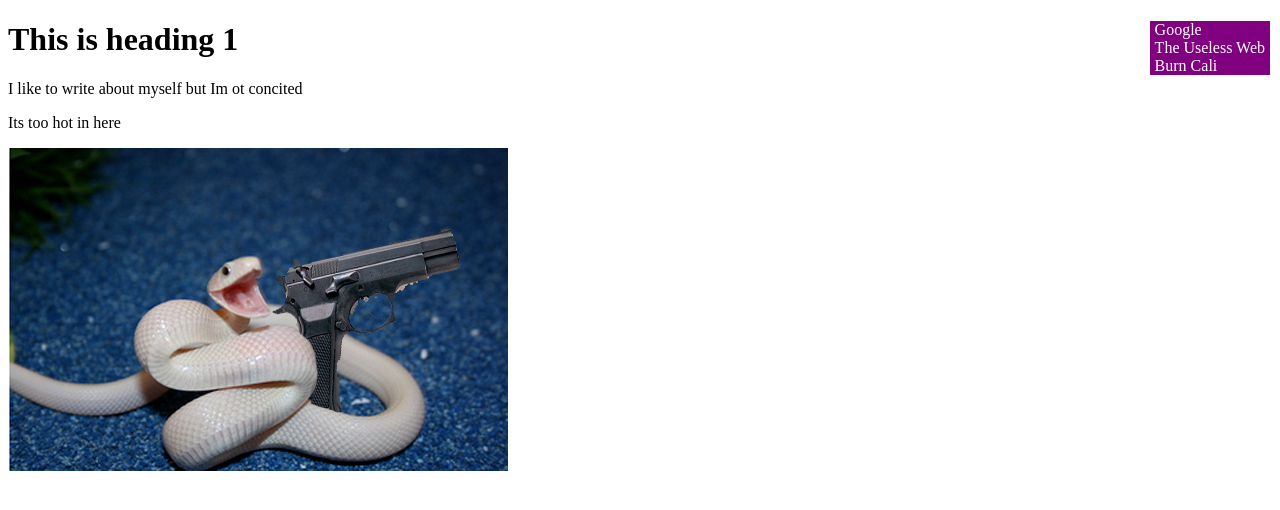
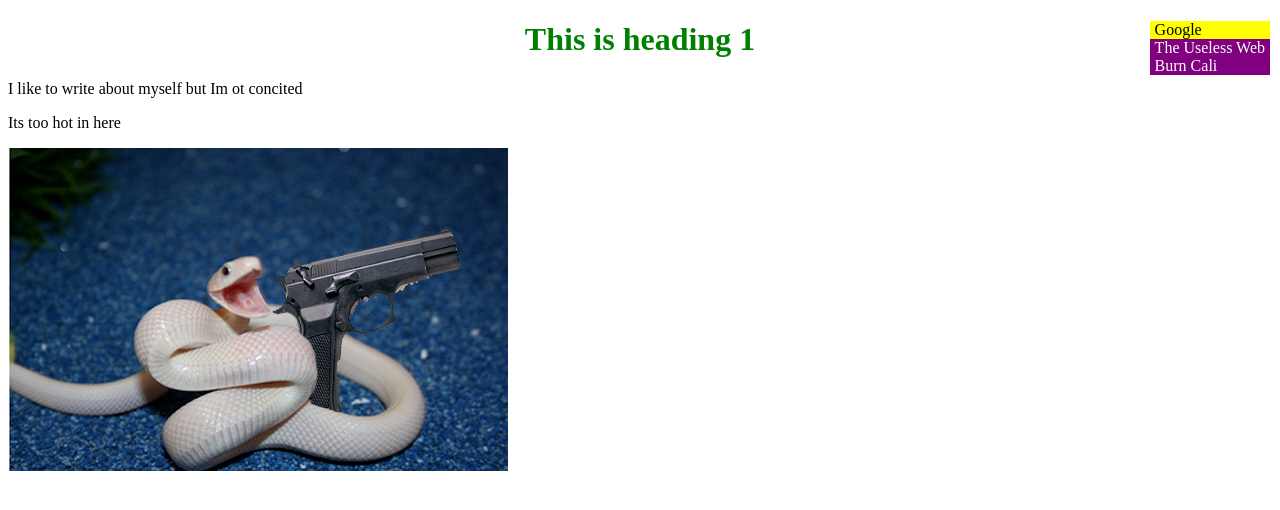
Before and after one commit to gskowonek/Wednesday-wrok, a plain HTML site: page Index.html in a window 1280 px wide. In both pictures the pointer is over the item "Google". Drawn offline with Linux system fonts and the light colour scheme.

Commit message:
Add files via upload
Stuff from wednsday and tuesday.

```diff
--- a/style.css
+++ b/style.css
@@ -25,12 +25,15 @@ nav li a{
 	padding: 0 5px;
 	text-decoration: none;
 	color:white;
-
-	nav ul li: hover[
-
-	]
+}
+nav ul li:hover{
+	background-color: yellow
+}
+nav ul li a:hover{
+	color:black;
+}
 
 h1{
-	text-align: center
-
+	text-align: center;
+	color:green
 	}
```
